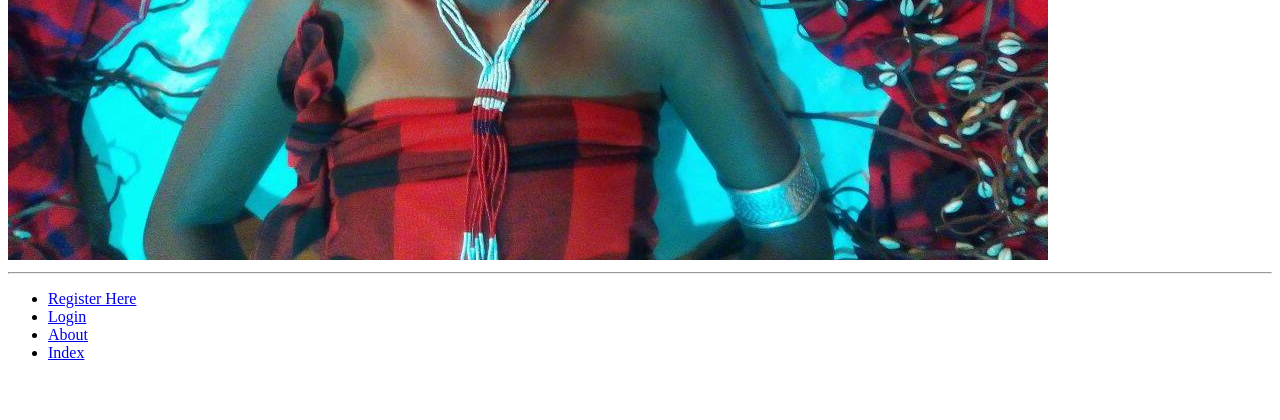
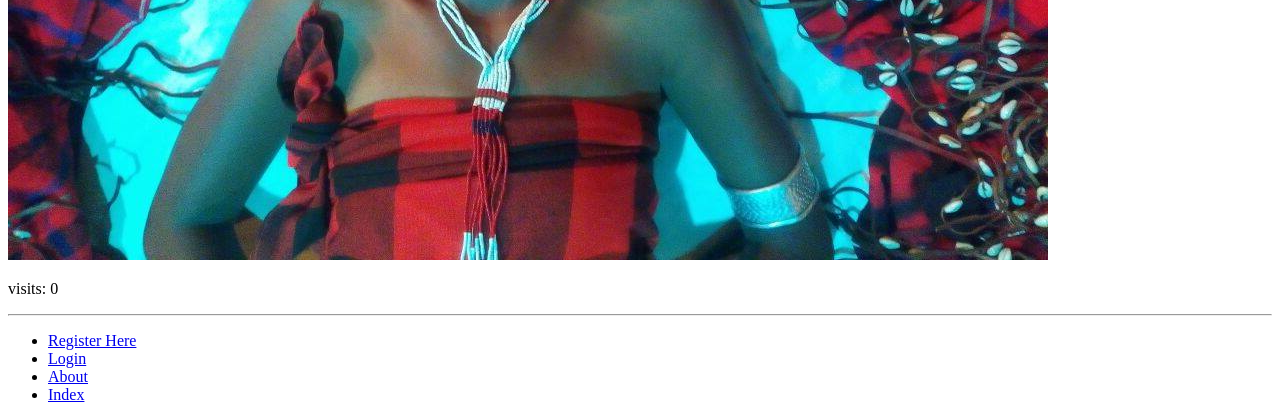
Before and after one commit to eddy939/Newdjangoproject, a Django app: page /rango/about/ in a window 1280 px wide. Shown: the part 618-1038 px from the top of the page. Before the commit the page ends 978 px from the top, so only its background shows below. Run offline with Django 3.2, Linux system fonts and the light colour scheme.

Commit message:
end of section 11 the exercise 11.10 should be relooked

```diff
--- a/tango_with_django_project/rango/views.py
+++ b/tango_with_django_project/rango/views.py
@@ -5,6 +5,7 @@ from django.contrib.auth import authenticate, login
 from django.http import HttpResponseRedirect, HttpResponse
 from django.contrib.auth.decorators import login_required
 from django.contrib.auth import logout
+from datetime import datetime
 
 # Create your views here.
 from django.http import HttpResponse
@@ -71,6 +72,7 @@ def user_login(request):
         return render(request, 'rango/login.html', {})
 
 def register(request):
+
     # A boolean value for telling the template whether the registration was successfull
     # Set to False initially. Code changes value to True when registration succeeds.
     registered = False
@@ -87,7 +89,7 @@ def register(request):
             # Save the user's form data to the database.
             user = user_form.save()
 
-            #Now we hash the password with the set_password method
+            #Now we hash the password with the set_password methodg
             #Once hashed, we can update the user object.
             user.set_password(user.password)
             user.save()
@@ -232,24 +234,52 @@ def clean(self):
 
 def index(request):
 
-    # Construct a dictionary to pass to the template engine as its context.
-    #Not the key boldmessage is the same as {{ boldmessage }} in the template!
+    category_list = Category.objects.order_by('-likes')[:5]
+    page_list = Page.objects.order_by('-views')[:5]
 
-    category_list = Category.objects.order_by('-likes')[:10]
-    context_dict = {'categories': category_list}
+    context_dict = {'categories': category_list, 'pages': page_list}
 
-    #Return a rendered response to send to the client.
-    #We make use of the shortcut function to make our lives easier
-    #Note that the first parameter is the template we wish to use
+    visits = request.session.get('visits')
+    if not visits:
+        visits = 1
+    reset_last_visit_time = False
 
-    return render(request, 'rango/index.html', context_dict)
+    last_visit = request.session.get('last_visit')
+    if last_visit:
+        last_visit_time = datetime.strptime(last_visit[:-7], "%Y-%m-%d %H:%M:%S")
+
+        if (datetime.now() - last_visit_time).seconds > 0:
+            # ...reassign the value of the cookie to +1 of what it was before...
+            visits = visits + 1
+            # ...and update the last visit cookie, too.
+            reset_last_visit_time = True
+    else:
+        # Cookie last_visit doesn't exist, so create it to the current date/time.
+        reset_last_visit_time = True
+
+    if reset_last_visit_time:
+        request.session['last_visit'] = str(datetime.now())
+        request.session['visits'] = visits
+    context_dict['visits'] = visits
+
+
+    response = render(request,'rango/index.html', context_dict)
+
+    return response
+
+
 
 def about(request):
 
-    # construct a dictionary to pass to the template engine as its context.
+    if request.session.get('visits'):
+        count = request.session.get('visits')
+    else:
+        count = 0
+
+     # construct a dictionary to pass to the template engine as its context.
     #Not the key boldmessage is the same as {{ boldmessage )) in the template!
 
-    context_dict = {'boldmessage': "You are doing great buddy!"}
+    context_dict = {'boldmessage': "You are doing great buddy!", 'visits': count}
 
     #Return a rendered response to send to the client.
     #WE make use of th eshortcut function to make our lives easier
--- a/tango_with_django_project/tango_with_django_project/settings.py
+++ b/tango_with_django_project/tango_with_django_project/settings.py
@@ -111,6 +111,10 @@ PASSWORD_HASHERS = (
 
 LOGIN_URL = '/rango/login/'
 
+SESSION_EXPIRE_AT_BROWSER_CLOSE = True
+SESSION_COOKIE_AGE = 86400
+
+
 
 
 print __file__
--- a/tango_with_django_project/templates/rango/about.html
+++ b/tango_with_django_project/templates/rango/about.html
@@ -13,6 +13,6 @@
         <img src="{% static "images/fridah.jpg"%}" alt="Picture of About"/> <!-- New Line -->
 
 
-
+<p> visits: {{ visits }}</p>
 
 {% endblock %}
--- a/tango_with_django_project/templates/rango/index.html
+++ b/tango_with_django_project/templates/rango/index.html
@@ -5,7 +5,6 @@
 {% block title %}{{ category_name }}{% endblock %}
 
 {% block body_block %}
-
 
 
 
@@ -29,4 +28,6 @@
 
 <img src="{% static "images/rango.jpg"%}" alt="Picture of Rango" />
 
+<p> visits: {{ visits }}</p>
+
 {% endblock %}
```
Also changed, not shown: tango_with_django_project/db.sqlite3, 2 other files.
